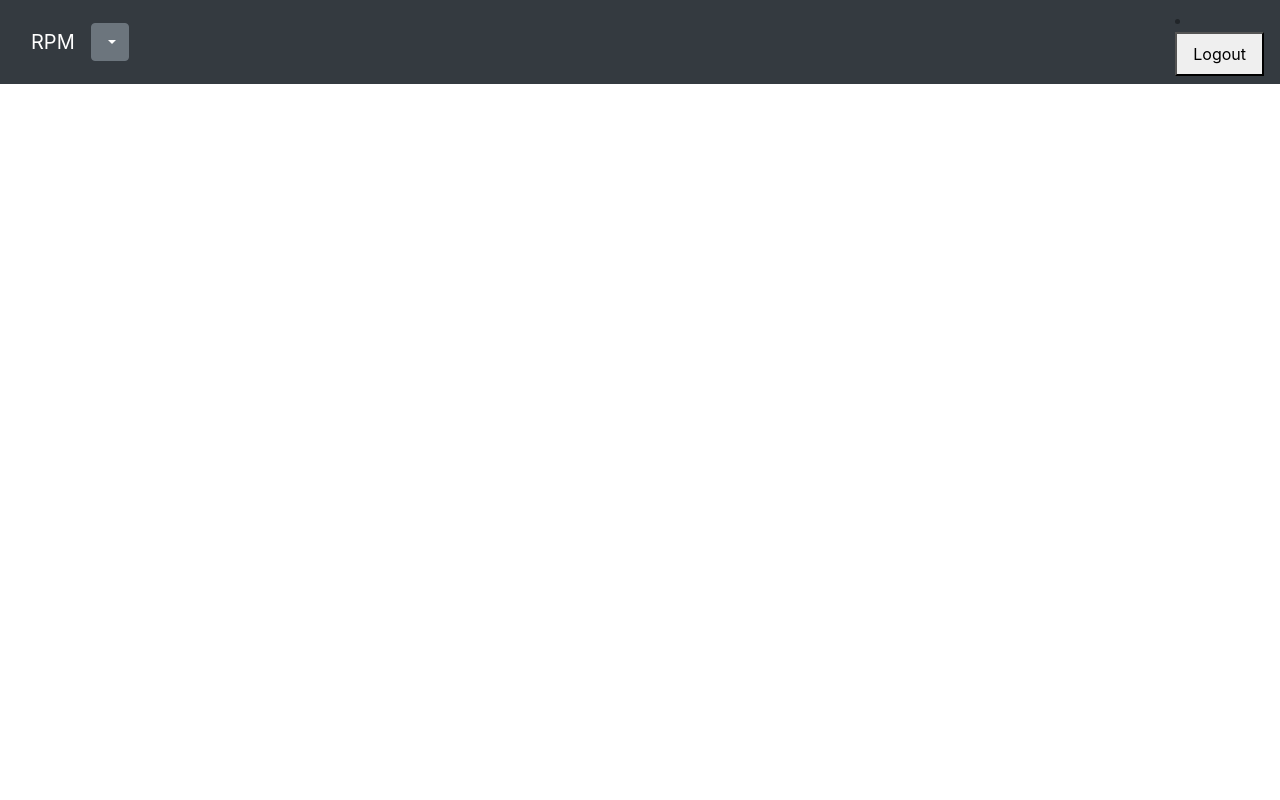
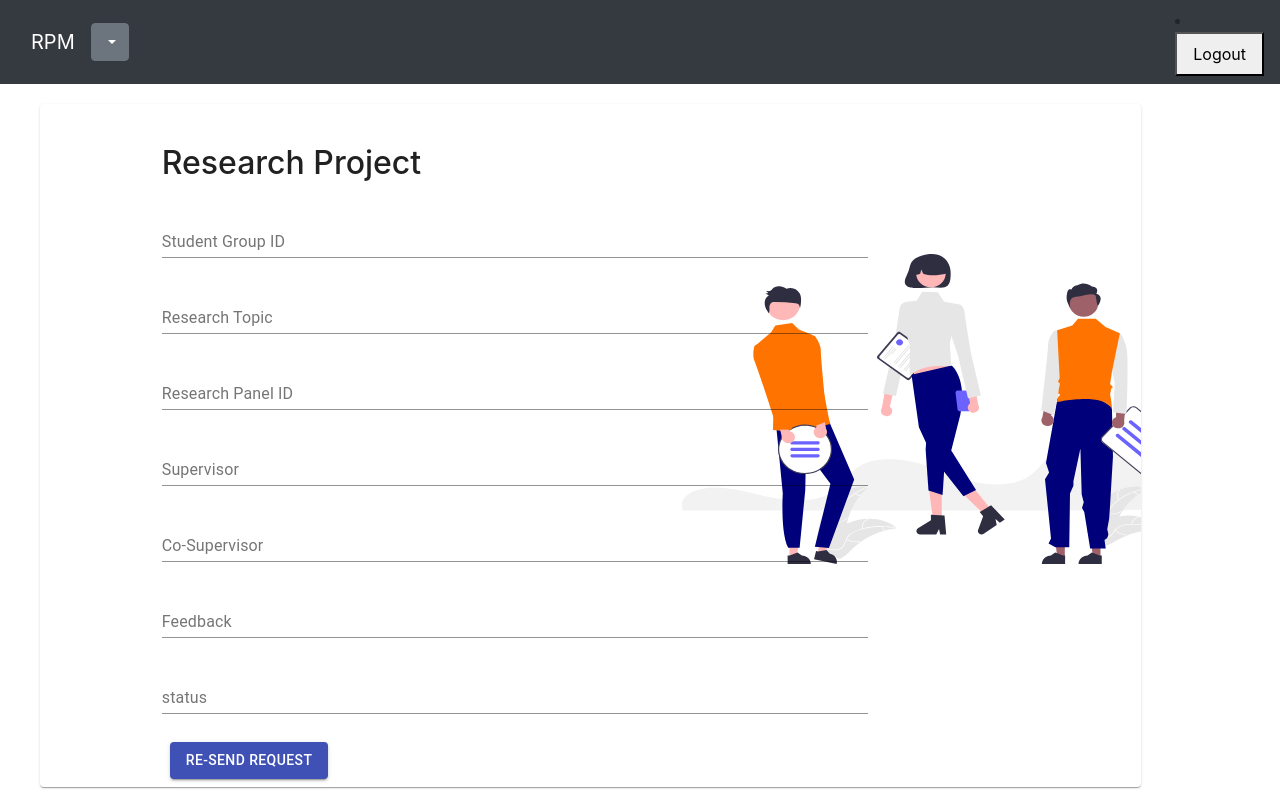
Before and after one commit to Y3S1Group33/Research-project-management-frontend, a React (Vite) app: page /student/researchProject in a window 1280 px wide. Before the commit this address had no page. Built offline with nearby package versions, Linux system fonts and the light colour scheme; no server answers.

Commit message:
Student Dashboard

```diff
--- a/src/components/App.jsx
+++ b/src/components/App.jsx
@@ -27,6 +27,7 @@ import SupervisorMarkingSchemes from "../pages/supervisor/supervisorMarkingSchem
 import TeamChat from "../pages/supervisor/teamChat";
 import TopicsConfirmation from "../pages/supervisor/topicsConfirmation";
 import SupervisorDocuments from "../pages/supervisor/supervisorDocuments";
+import ResearchProject from '../pages/panelMember/student/researchProject';
 
 
 export default function App() {
@@ -47,6 +48,7 @@ export default function App() {
 
               <Route exact path="/student/studentGroup" element={<StudentGroup />} />
               <Route exact path="/student/topicRequest" element={<ResearchTopic />} />
+              <Route exact path="/student/researchProject" element={<ResearchProject />} />
 
                   {/*Supervisor-Co Supervisor routes*/}
               <Route exact path="/supervisor/dashboard" element={<SupervisorDashboard />} />
--- a/src/components/NavBar/navBar.js
+++ b/src/components/NavBar/navBar.js
@@ -125,6 +125,36 @@ let handleLogout = () =>{
             </ul>
             )}
 
+            {/*Student*/}
+            {(loggedUser == null) && (
+            <ul className="navbar-nav me-auto mb-2 mb-lg-0">
+              <li className="nav-item">
+                <a className="nav-link" aria-current="page" href="/student/dashboard">
+                  Dashboard
+                </a>
+              </li>
+
+              <li className="nav-item">
+                <a className="nav-link" aria-current="page" href="/student/studentGroup">
+                  Student Group
+                </a>
+              </li>
+
+              <li className="nav-item">
+                <a className="nav-link" aria-current="page" href="/student/topicRequest">
+                  Research Topic
+                </a>
+              </li>
+
+              <li className="nav-item">
+                <a className="nav-link" aria-current="page" href="/student/researchProject">
+                  Project Status
+                </a>
+              </li>
+
+            </ul>
+            )}
+
 
             <div className="dropdown">
               <button
--- /dev/null
+++ b/src/pages/panelMember/student/researchProject.jsx
@@ -0,0 +1,135 @@
+import React, { useState, useEffect } from 'react';
+import { makeStyles } from '@material-ui/core/styles';
+import TextField from '@material-ui/core/TextField';
+import Button from '@material-ui/core/Button';
+import axios from "axios";
+import Card from '@material-ui/core/Card';
+import Grid from '@material-ui/core/Grid';
+import studentRegistration from "../../../assests/studentGroup.svg";
+
+const useStyles = makeStyles((theme) => ({
+  root: {
+    '& > *': {
+      margin: theme.spacing(1),
+      width: '70ch',
+      marginLeft: '30px',
+    marginTop: '20px',
+    },
+  },
+  button: {
+    '& > *': {
+      margin: theme.spacing(1),
+    },
+  },
+  maingrid: {
+    width: "86%",
+    marginLeft: '40px',
+    marginTop: '20px'
+  },
+}));
+
+
+function ResearchProject() {
+  const classes = useStyles();
+
+const [studentGroups, setStudentGroups] = useState("")
+ const [researchTopics, setResearchTopics] = useState("")
+
+//  let data = {
+//     studentGroupId: studentGroupId,
+//     topic: topic,
+//     researchPanelId: researchPanelId,
+//     supervisor: supervisor,
+//     coSupervisor: coSupervisor,
+//     feedback: feedback,
+//     status: status
+// }
+
+
+useEffect(() => {
+    axios.get("http://localhost:5000/api/researchTopic/:id").then(res => {
+        console.log(res.data)
+        setResearchTopics(res.data)
+    }).catch(err => {
+        console.log(err);
+    })
+}, [])
+
+  return (
+    <div>
+    <Card className={classes.maingrid}>
+    <Grid container justifyContent="space-around">
+
+
+<Grid item xs={4} style={{marginTop:"20px"}}>
+    <form className={classes.root} >
+    <h2>Research Project</h2>
+      <TextField
+      id="studentGroupId"
+      label="Student Group ID"
+      value={researchTopics.studentGroupId}
+      />
+      <br></br>
+      <TextField
+      id="topic"
+      label="Research Topic"
+      value={researchTopics.topic}
+
+      />
+      <br></br>
+      <TextField
+      id="researchPanelId"
+      label="Research Panel ID"
+      value={researchTopics.researchPanelId}
+
+      />
+      <br></br>
+      <TextField
+      id="supervisor"
+      label="Supervisor"
+      value={researchTopics.supervisor}
+
+      />
+      <br></br>
+      <TextField
+      id="coSupervisor"
+      label="Co-Supervisor"
+      value={researchTopics.coSupervisor}
+
+      />
+      <br></br>
+      <TextField
+      id="feedback"
+      label="Feedback"
+      aria-readonly
+      value={researchTopics.feedback}
+
+      />
+      <br></br>
+      <TextField
+      id="Status"
+      label="status"
+      value={researchTopics.status}
+
+      />
+      <br></br>
+      <div className={classes.button}>
+      <a href="/student/topicRequest">
+      <Button variant="contained" color="primary" >
+      Re-Send Request
+      </Button>
+      </a>
+      </div>
+    </form>
+    </Grid>
+    <Grid item xs={4}>
+
+<img  className="image" src={studentRegistration} alt="60" />
+</Grid>
+</Grid>
+    </Card>
+  </div>
+
+)}
+
+export default ResearchProject;
--- a/src/pages/panelMember/student/researchTopic.jsx
+++ b/src/pages/panelMember/student/researchTopic.jsx
@@ -39,10 +39,6 @@ function ResearchTopic() {
     const [status, setStatus] = useState("initial")
     const [studentGroupId, setStudentGroupId] = useState([])
 
-    const [staffId, setStaffId] = useState("")
-    const [userName, setUserName] = useState("")
-    const [role, setRole] = useState("")
-    const [SpecializedArea, setSpecializedArea] = useState("")
     const [staffs, setStaffs] = useState([])
 
 // let data1 = {
--- a/src/pages/panelMember/student/studentGroup.jsx
+++ b/src/pages/panelMember/student/studentGroup.jsx
@@ -4,6 +4,8 @@ import TextField from '@material-ui/core/TextField';
 import Button from '@material-ui/core/Button';
 import axios from "axios";
 import Card from '@material-ui/core/Card';
+import Grid from '@material-ui/core/Grid';
+import studentRegistration from "../../../assests/studentGroup.svg";
 
 const useStyles = makeStyles((theme) => ({
   root: {
@@ -17,11 +19,12 @@ const useStyles = makeStyles((theme) => ({
   button: {
     '& > *': {
       margin: theme.spacing(1),
+      backgroundcolor: '#00007b',
     },
   },
   maingrid: {
-    width: 600,
-    marginLeft: '230px',
+    width: "90%",
+    marginLeft: '10px',
     marginTop: '20px'
   },
 }));
@@ -71,10 +74,13 @@ let handleSubmit = async (e) => {
   };
 
   return (
-    // <div className={classes.maingrid}>
-    // <Paper className={classes.maingrid} elevation={3}>
+    <div>
+<Card className={classes.maingrid}>
 
-    <Card className={classes.maingrid}>
+<Grid container justifyContent="space-around">
+
+
+<Grid item xs={4} style={{marginTop:"20px"}}>
     <form className={classes.root} onSubmit={handleSubmit} >
     <h2>Create Student Group</h2>
       <TextField
@@ -131,8 +137,14 @@ let handleSubmit = async (e) => {
       </Button>
       </div>
     </form>
+    </Grid>
+    <Grid item xs={4}>
 
-    </Card>
+    <img  className="image" src={studentRegistration} alt="60" />
+    </Grid>
+   </Grid>
+  </Card>
+  </div>
 
 
 )}
```
Also changed, not shown: src/pages/panelMember/student/viewStudentGroups.jsx (deleted, +0 -79 lines), src/assests/studentGroup.svg (added), src/pages/panelMember/student/studentDashboard.jsx (added).
